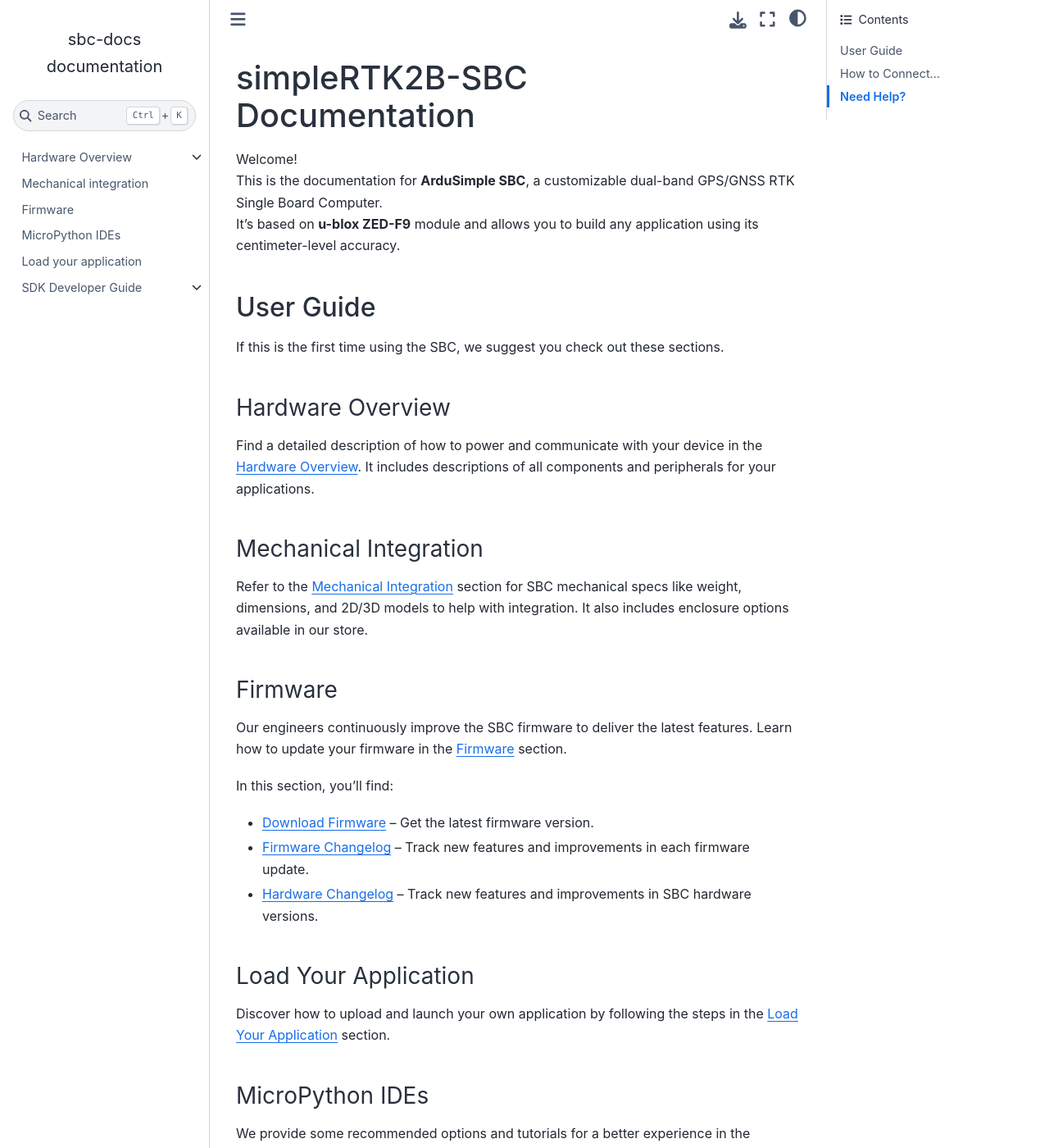
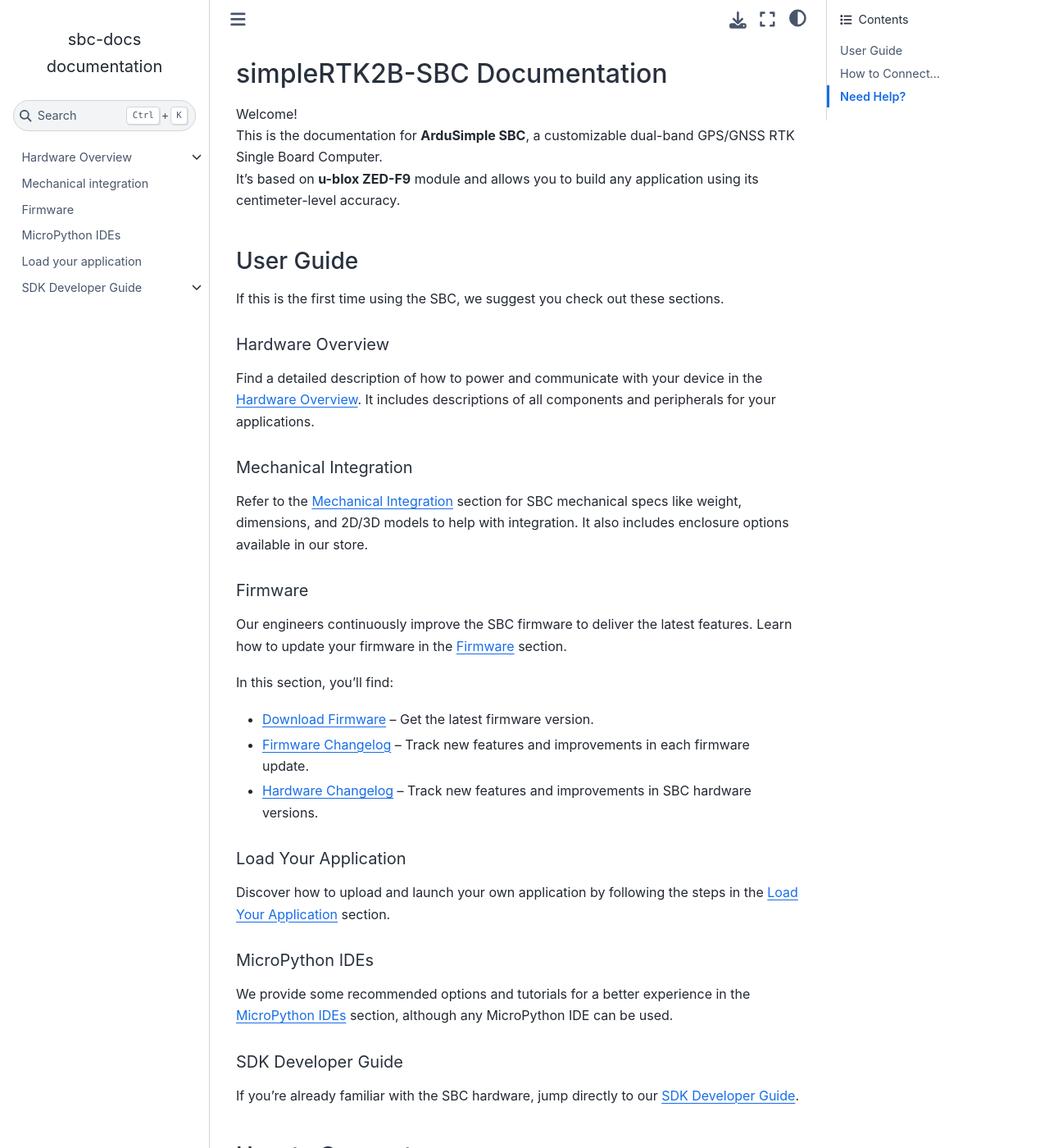
Before and after one commit to EPS-Works/sbc-docs, a Sphinx documentation site: the page built from source/index.md, in a window 1280 px wide and 1400 px high. Shown: the whole window at 82% size. Built offline with Sphinx 7.4.7 and the Sphinx Book theme 1.1.4, drawn with Linux system fonts in a browser that asks for light colours.

Commit message:
style: add custom CSS styles
Override default theme style with custom properties, for example a more harmonic heading title's sizes

```diff
--- /dev/null
+++ b/source/_static/custom.css
@@ -0,0 +1,12 @@
+h1 { font-size: 2rem; }
+h2 { font-size: 1.75rem; }
+
+h3 {
+  font-size: 1.25rem;
+  margin: 2rem 0 1rem;
+}
+
+h4 {
+  font-size: 1.125rem;
+  margin: 1.5em 0 1rem;
+}
--- a/source/conf.py
+++ b/source/conf.py
@@ -76,3 +76,4 @@
 
 html_theme = "sphinx_book_theme"
 html_static_path = ["_static"]
+html_css_files = ["custom.css"]
```
